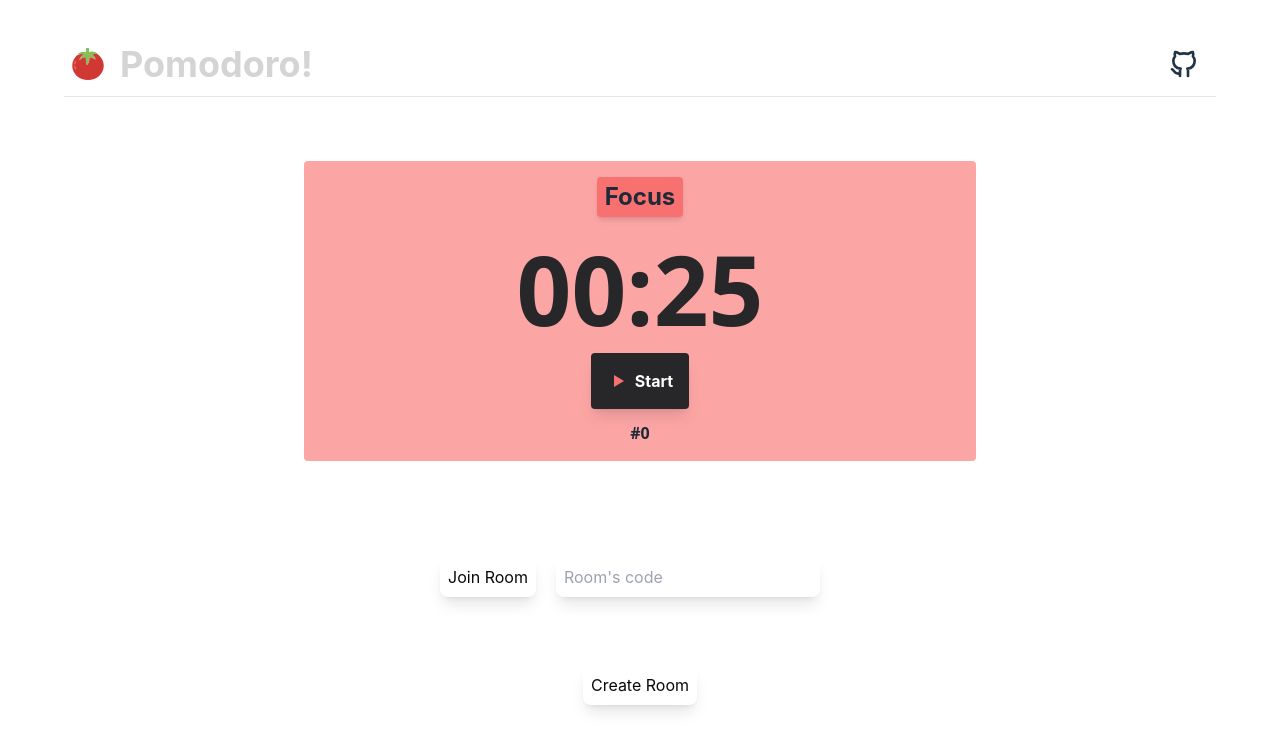
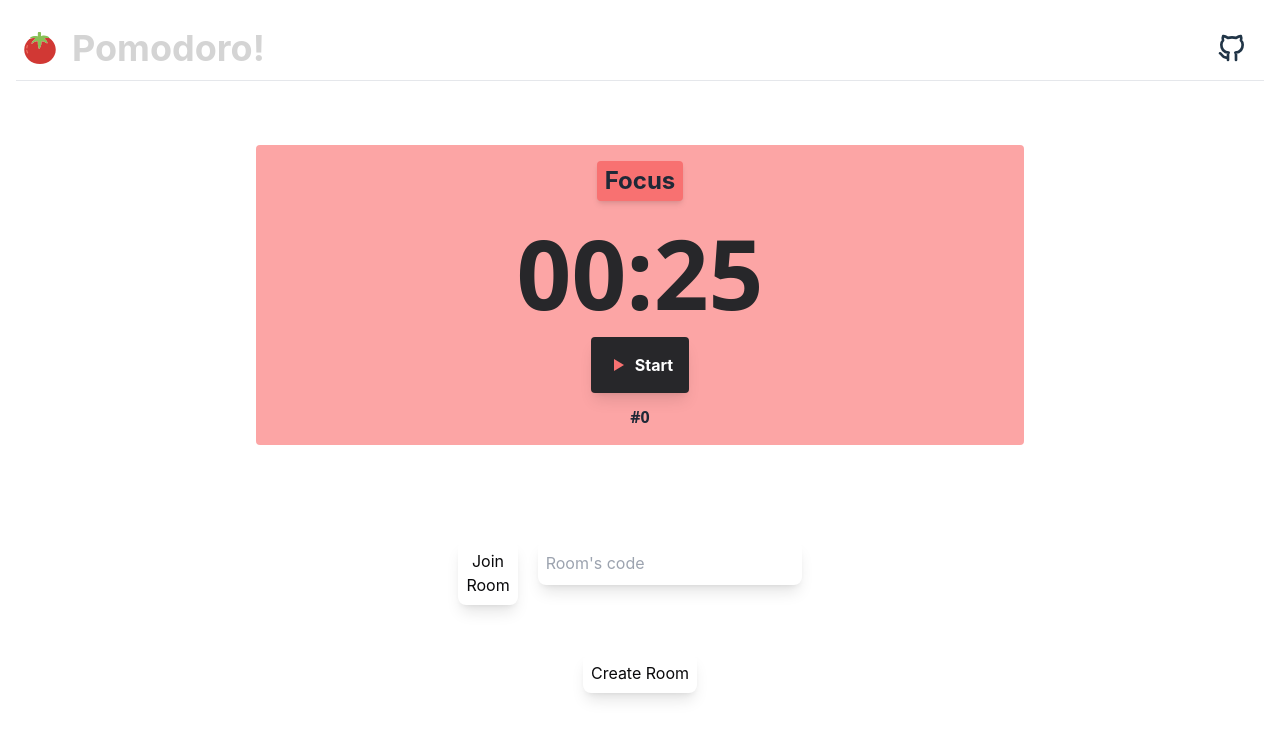
Before and after one commit to daniqss/pomodoro, a React (Vite) app in the folder client/: page / in a window 1280 px wide. Shown: the top 750 px of the page. Built offline with nearby package versions, Linux system fonts and the light colour scheme; no server answers; a web font is replaced by a local one.

Commit message:
fix(#3): add responsive timer
close #3

```diff
--- a/client/src/App.tsx
+++ b/client/src/App.tsx
@@ -5,8 +5,8 @@ import ConnectionManager from "./components/ConnectionManager";
 function App() {
   return (
     <>
-      <main className="lg:mx-12">
-        <Header />
+      <Header>Pomodoro!</Header>
+      <main className="lg:mx-60 mx-2 relative">
         <Timer />
         <ConnectionManager />
       </main>
--- a/client/src/components/ConnectionData.tsx
+++ b/client/src/components/ConnectionData.tsx
@@ -6,7 +6,7 @@ function ConnectionData({ users }: { users: string[] }) {
   const { room } = useContext(WsContext) as WsContextType & { room: string };
 
   return (
-    <section className="mx-60 mt-12 text-gray-800 text-center rounded">
+    <section className="text-gray-800 text-center rounded">
       <h3 className="text-white text-3xl">Connected successfully!</h3>
       <p className="text-white text-lg">
         Share this room name with your partners to start working!
--- a/client/src/components/ConnectionManager.tsx
+++ b/client/src/components/ConnectionManager.tsx
@@ -33,7 +33,7 @@ function ConnectionManager() {
   });
 
   return (
-    <section>
+    <section className="lg:mx-60 lg:mt-12 mt-4">
       {!isConnected ? (
         <ConnectionMenu setIsConnected={setIsConnected} setUsers={setUsers} />
       ) : (
--- a/client/src/components/ConnectionMenu.tsx
+++ b/client/src/components/ConnectionMenu.tsx
@@ -12,7 +12,7 @@ function ConnectionMenu({ setIsConnected, setUsers }: ConnectionMenuProps) {
   const [joinValue, setJoinValue] = useState("");
 
   return (
-    <section className="flex flex-col justify-between items-center mx-60 mt-12 text-gray-800 text-center rounded">
+    <section className="flex flex-col justify-between items-center text-gray-800 text-center rounded">
       <h3 className="text-white text-lg">Join your friends' room</h3>
       <form className="rounded flex flex-row">
         <button
--- a/client/src/components/Header.tsx
+++ b/client/src/components/Header.tsx
@@ -1,13 +1,18 @@
+import { ReactNode } from "react";
 import GithubIcon from "./icons/githubIcon";
 import PomodoroIcon from "./icons/pomodoroIcon";
 
-function Header() {
+type HeaderProps = {
+  children: ReactNode;
+};
+
+function Header({ children }: HeaderProps) {
   return (
-    <header className="flex flex-row justify-between items-center border-b lg:my-4 lg:mb-16 lg:px-2 mb-8">
+    <header className="flex flex-row justify-between items-center border-b lg:mb-16 lg:px-2 mb-8">
       <section className="flex flex-row space-x-2 items-center lg:my-3 my-1">
         <PomodoroIcon className="lg:w-8 lg:h-8 w-6 h-6 lg:mr-2" />
         <h1 className="lg:text-4xl text-2xl font-bold text-neutral-300">
-          Pomodoro!
+          {children}
         </h1>
       </section>
       <section className="flex flex-row space-x-4">
--- a/client/src/components/Timer.tsx
+++ b/client/src/components/Timer.tsx
@@ -92,7 +92,7 @@ function Timer() {
 
   return (
     <section
-      className={`${timerClasses.lightBg[timerState]} mx-60 text-gray-800 p-4 text-center rounded`}
+      className={`w-full ${timerClasses.lightBg[timerState]} text-gray-800 p-4 text-center rounded`}
     >
       <h2
         className={`text-2xl font-bold ${timerClasses.darkBg[timerState]} mb-6 inline-block px-2 py-1 rounded shadow-md`}
```
